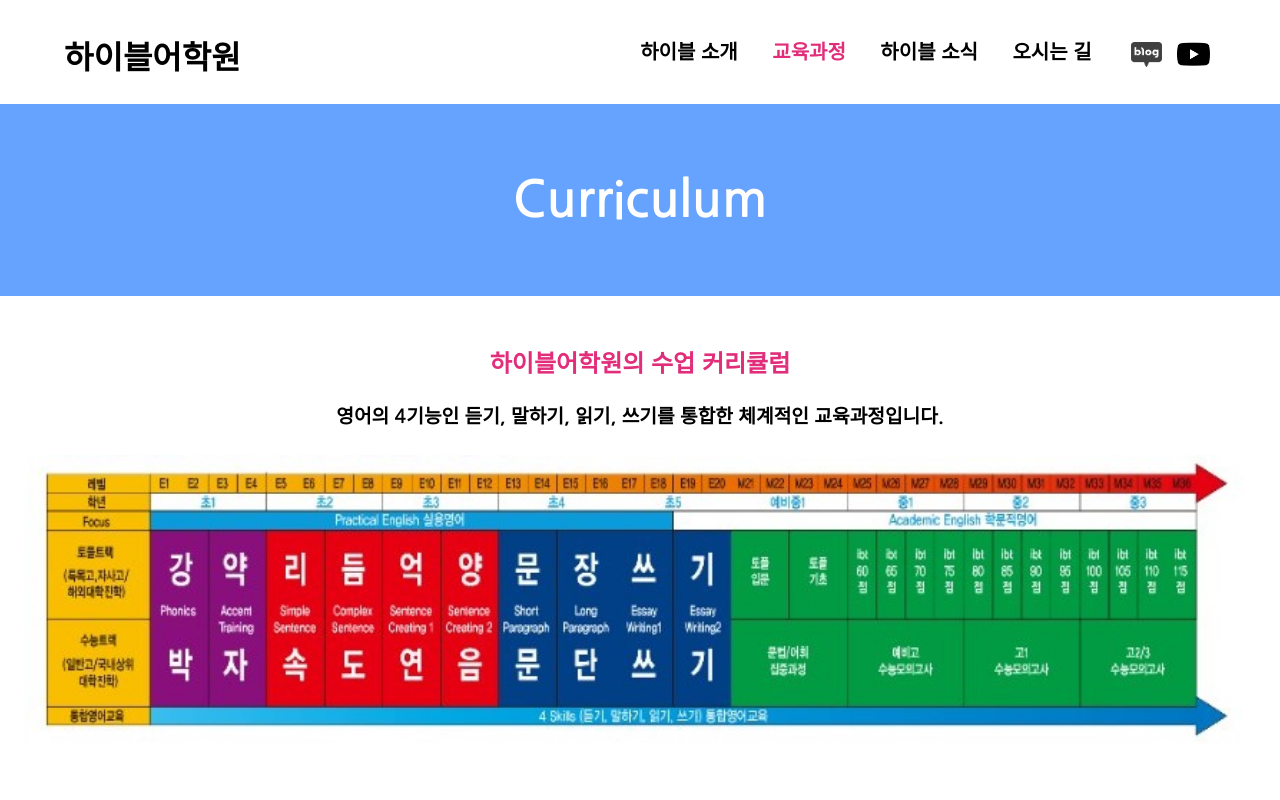
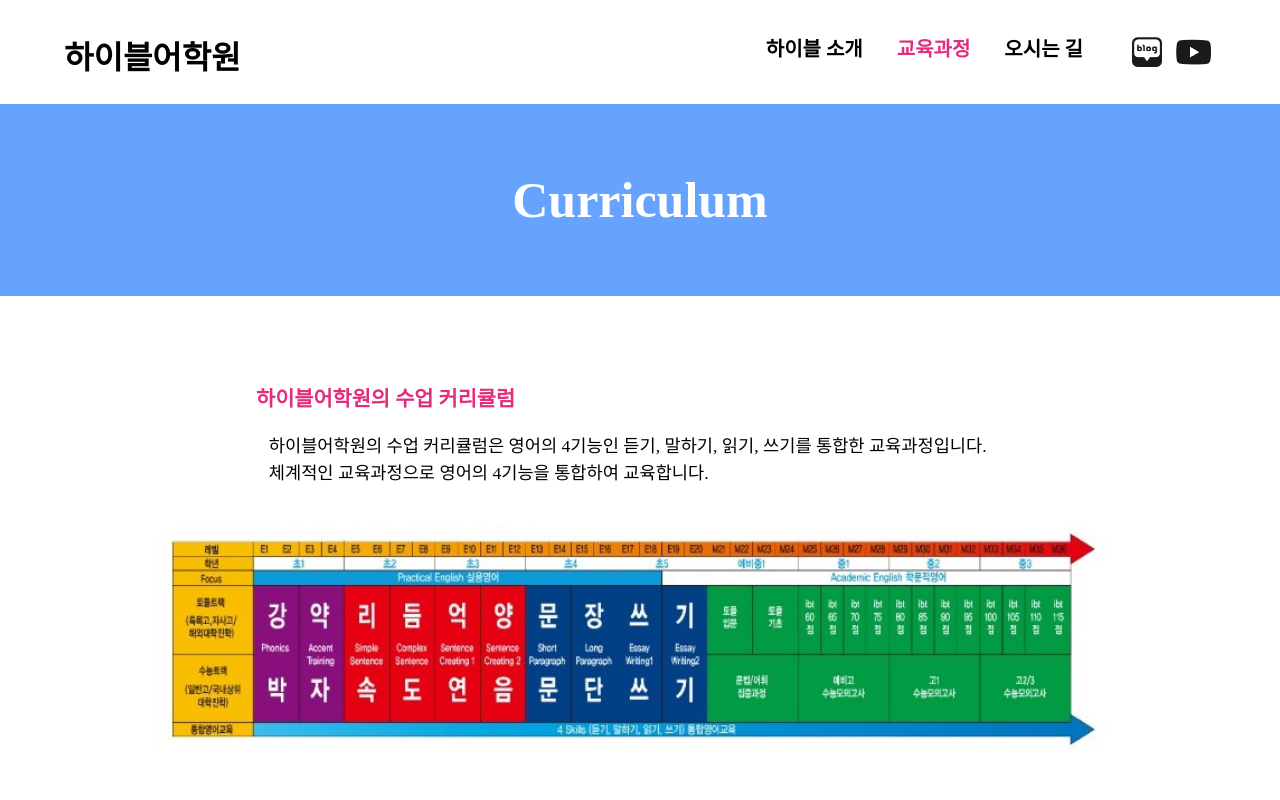
Before and after one commit to joseph316/web1, a plain HTML site: page m2.html in a window 1280 px wide. Shown: the top 800 px of the page. Drawn offline with Linux system fonts and the light colour scheme; a web font is replaced by a local one.

Commit message:
Add files via upload

```diff
--- a/m2.html
+++ b/m2.html
@@ -16,11 +16,11 @@
         <ul><b>
           <li><a href="m1.html">하이블 소개</a></li>
           <li><a href="m2.html" style="color:#e12d7a;">교육과정</a></li>
-          <li><a href="m3.html">하이블 소식</a></li>
+          <!--<li><a href="m3.html">하이블 소식</a></li>-->
           <li><a href="m4.html">오시는 길</a></li>
         </b></ul>
-        <a href="https://blog.naver.com/qorudgur" target="_blank"><img src="blog.png" height=25px></a>
-        <a href="https://www.youtube.com/channel/UCjfykZ7EtQAXd3v3EFokgrQ" target="_blank"><img src="youtube.png" height=35px></a>
+        <a href="https://blog.naver.com/qorudgur" target="_blank" style="padding-left: 10px"><img src="logo1.png" height=30px></a>
+        <a href="https://www.youtube.com/channel/UCjfykZ7EtQAXd3v3EFokgrQ" target="_blank"><img src="logo2.png" height=30px></a>
       </div>
       <div id="topmenumobile">
         <button type="button" class="mobile-menu"><i class="fas fa-bars"></i></button>
@@ -31,7 +31,7 @@
                   <br>
                   <li><a href="m1.html">하이블 소개</a></li>
                   <li><a href="m2.html" style="color:#e12d7a;">교육과정</a></li>
-                  <li><a href="m3.html">하이블 소식</a></li>
+                  <!--<li><a href="m3.html">하이블 소식</a></li>-->
                   <li><a href="m4.html">오시는 길</a></li>
                 </ul>
             </nav>
@@ -44,9 +44,11 @@
     </div>
 
     <div id="contents">
-      <h3>하이블어학원의 수업 커리큘럼</h3>
-      <p>영어의 4기능인 듣기, 말하기, 읽기, 쓰기를 통합한 체계적인 교육과정입니다.</p>
-      <img src="curriculum3.jpg" width=1300px>
+      <br><h3 style="text-align: left; padding-left:20%">하이블어학원의 수업 커리큘럼</h3>
+      <p style="text-align: left; padding-left:21%">
+        하이블어학원의 수업 커리큘럼은 영어의 4기능인 듣기, 말하기, 읽기, 쓰기를 통합한 교육과정입니다.<br>
+      체계적인 교육과정으로 영어의 4기능을 통합하여 교육합니다.</p><br>
+      <img src="curriculum3.jpg" width=1000px>
       <br><br><br><br><br><br><br><br><br><br><br><br><br><br><br>
     </div>
 
--- a/style.css
+++ b/style.css
@@ -1,10 +1,20 @@
+@font-face {
+font-family: 'Handon3gyeopsal300g';
+src: url('https://cdn.jsdelivr.net/gh/projectnoonnu/noonfonts_seven@1.2/Handon3gyeopsal300g.woff') format('woff');
+font-weight: normal;
+font-style: normal;
+}
+
+
+
 html, body{
   margin: 0;
   padding: 0;
   height: 100%;
 }
 body {
-  font-family: "Nanum Gothic", serif;
+  /*font-family: "Nanum Gothic", serif;*/
+  font-family: "Handon3gyeopsal300g", serif;
   overflow-x: hidden;
   word-break: keep-all
 }
@@ -27,13 +37,12 @@ h2 {
   animation-name: subVisual;
 }
 h3{
-  font-size: 1.5em;
+  font-size: 1.3em;
   text-align: center;
   color: #e12d7a;
 }
 p{
-  font-weight: bold;
-  font-size: 1.2em;
+  font-size: 1.1em;
   padding: 0 1em;
   line-height: 1.5em;
   text-align: center;
```
Also changed, not shown: index.html (+15 -7 lines), m1.html (+7 -7 lines), m4.html (+5 -5 lines), logo1.png (added), logo2.png (added).
